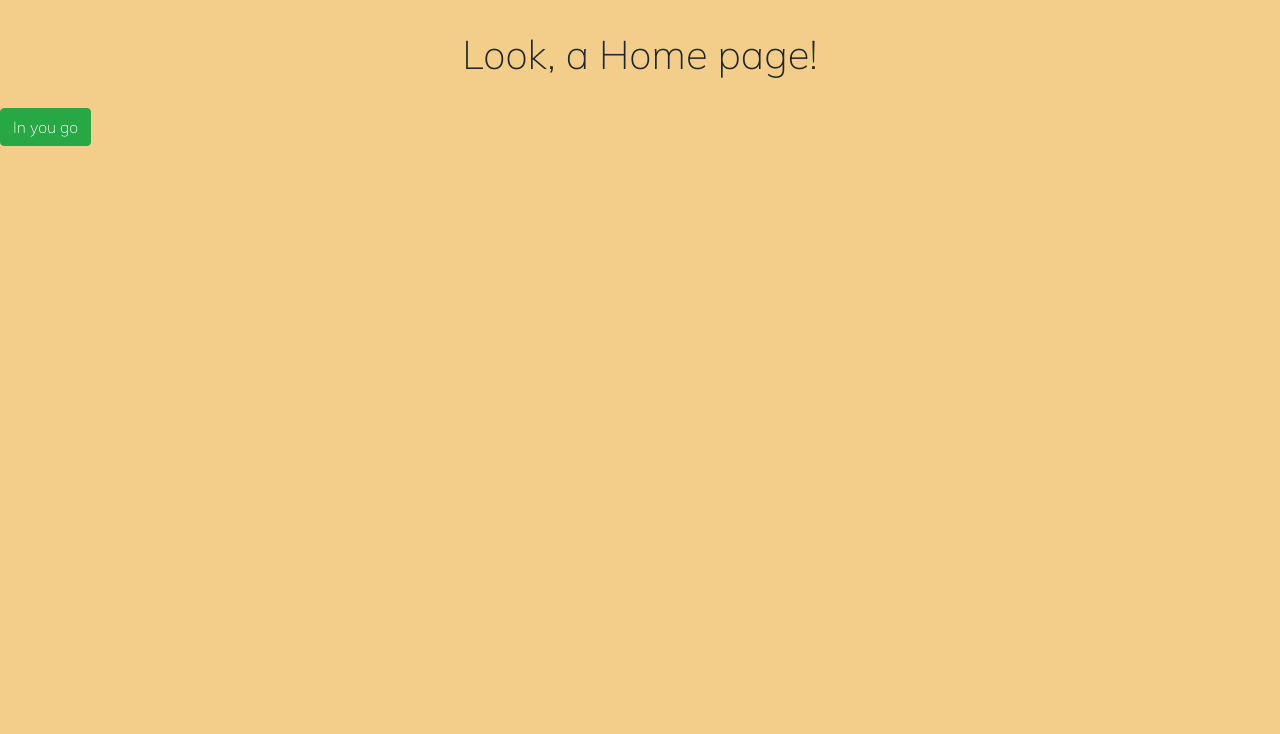
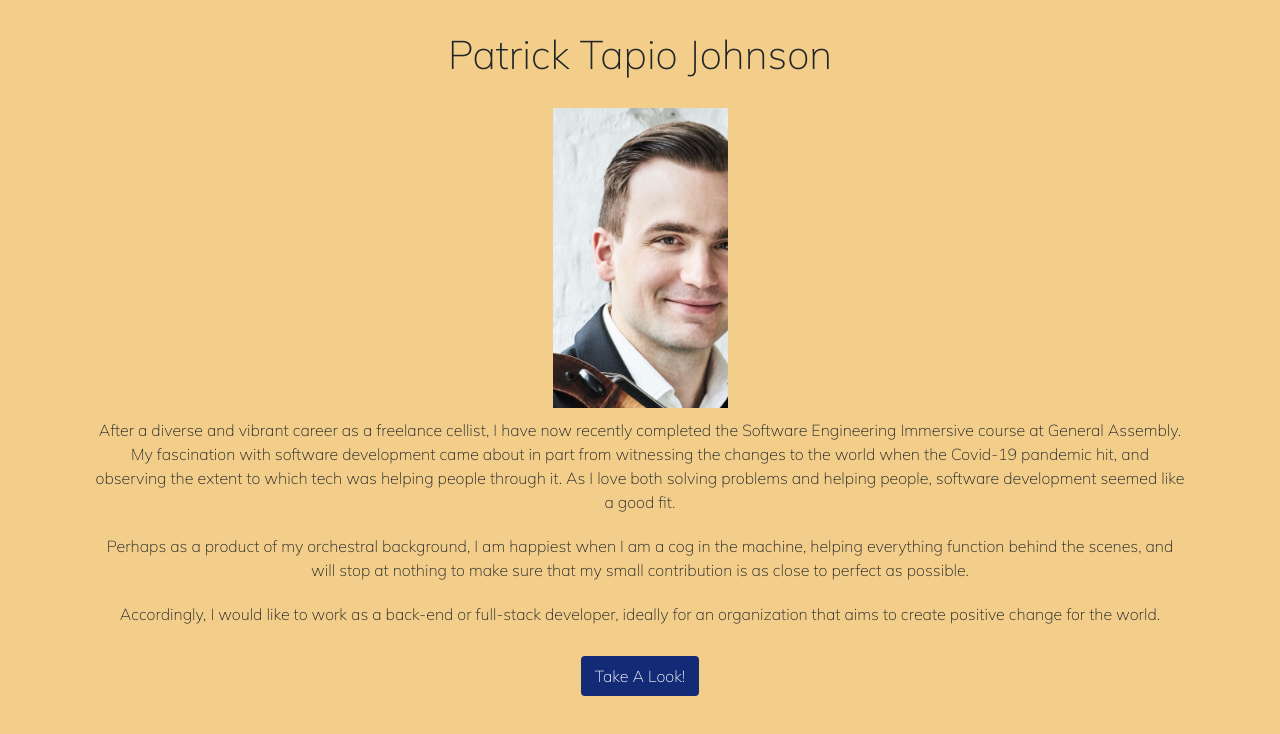
Before and after one commit to PaddyCello/Portfolio, a React (Create React App) app in the folder portfolio/: page / in a window 1280 px wide. Shown: the top 734 px of the page. Built offline with nearby package versions, Linux system fonts and the light colour scheme.

Commit message:
added home page

```diff
--- a/portfolio/src/Home.js
+++ b/portfolio/src/Home.js
@@ -1,16 +1,20 @@
 import React from 'react'
-import { Button } from 'react-bootstrap'
+import { Button, Container } from 'react-bootstrap'
 import { Link } from 'react-router-dom'
 
 const Home = () => {
 
   return (
-    <>
-      <h1>Look, a Home page!</h1>
+    <Container className="paddy-container">
+      <h1>Patrick Tapio Johnson</h1>
+      <div className="paddy-holder"></div>
+      <p>After a diverse and vibrant career as a freelance cellist, I have now recently completed the Software Engineering Immersive course at General Assembly. My fascination with software development came about in part from witnessing the changes to the world when the Covid-19 pandemic hit, and observing the extent to which tech was helping people through it. As I love both solving problems and helping people, software development seemed like a good fit.</p>
+      <p>Perhaps as a product of my orchestral background, I am happiest when I am a cog in the machine, helping everything function behind the scenes, and will stop at nothing to make sure that my small contribution is as close to perfect as possible.</p>
+      <p>Accordingly, I would like to work as a back-end or full-stack developer, ideally for an organization that aims to create positive change for the world.</p>
       <Link to='/skills'>
-        <Button variant="success">In you go</Button>{' '}
+        <Button className="enter">Take A Look!</Button>{' '}
       </Link>
-    </>
+    </Container>
   )
 }
 
--- a/portfolio/src/MyNavbar.js
+++ b/portfolio/src/MyNavbar.js
@@ -7,7 +7,7 @@ const MyNavbar = () => {
     <Navbar id="navbar">
       <Navbar.Toggle aria-controls="basic-navbar-nav" />
       <Navbar.Collapse id="basic-navbar-nav">
-        <Nav className="mr-auto">
+        <Nav className="mx-auto">
           <Navbar.Brand href="/">About</Navbar.Brand>
           <Navbar.Brand href="/skills">Skills</Navbar.Brand>
           <Navbar.Brand href="/projects">Projects</Navbar.Brand>
--- a/portfolio/src/styles/main.scss
+++ b/portfolio/src/styles/main.scss
@@ -108,6 +108,10 @@ body {
   background-size: cover;
   margin: 20px;
 }
+.contact:hover {
+  height: 70px;
+  width: 70px;
+}
 .contact-container {
   display: flex;
   justify-content: center;
@@ -125,3 +129,24 @@ body {
   font-weight: 700;
   }
 }
+p {
+  text-align: center;
+  margin: 10px;
+}
+.paddy-holder {
+  background-image: url('../assets/paddy.jpg');
+  height: 300px;
+  width: 175px;
+  background-size: cover;
+}
+.paddy-container {
+  height: 100vh;
+  display: flex;
+  flex-direction: column;
+  align-items: center;
+}
+.enter {
+  margin: 20px;
+  background-color: #132A76;
+  border: 2px solid #132A76;
+}
```
Also changed, not shown: portfolio/src/assets/paddy.jpg (added).
